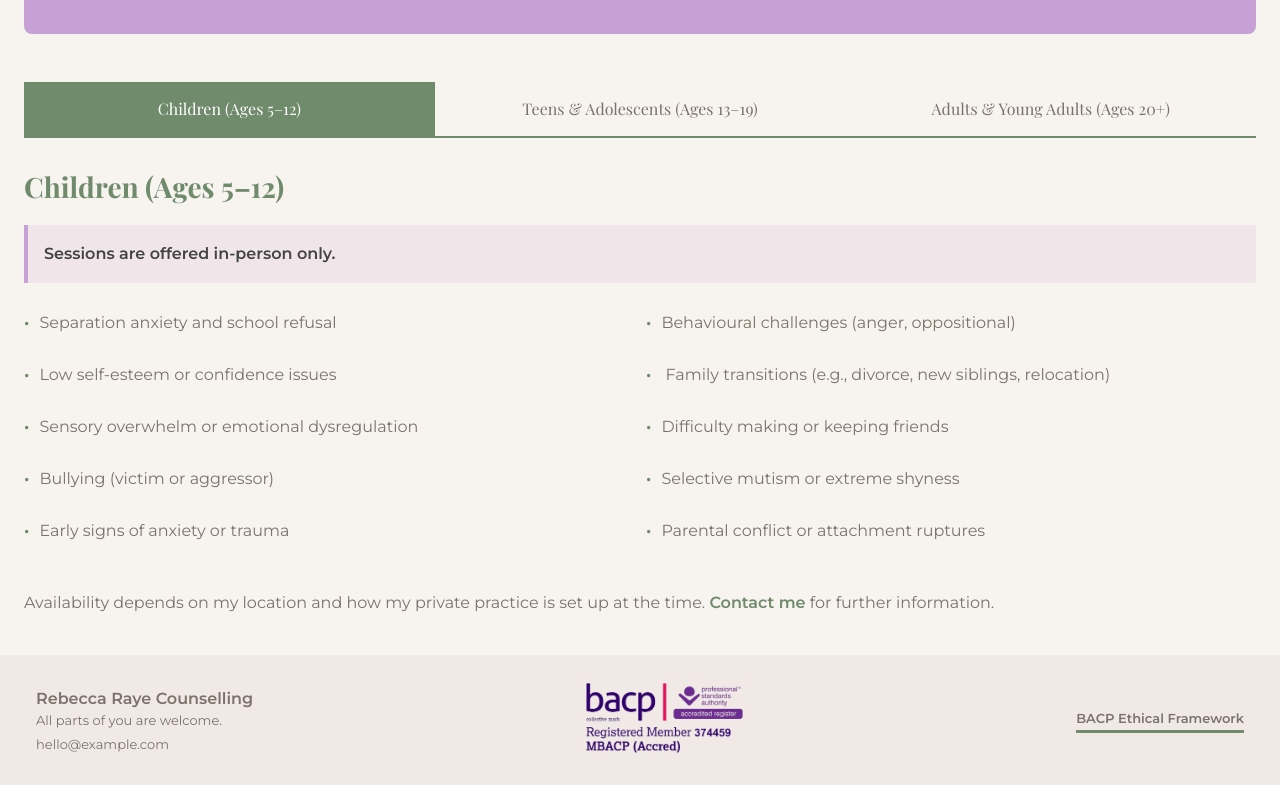
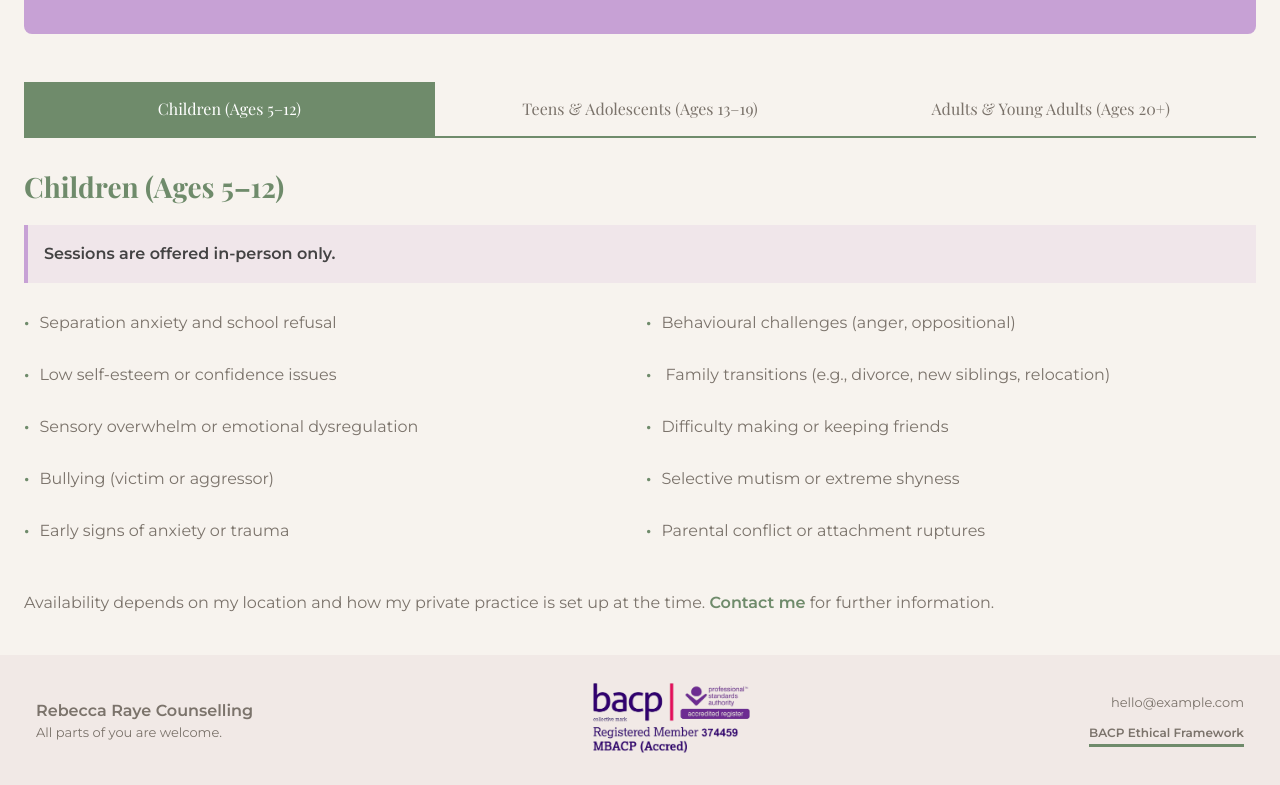
Before and after one commit to joseph-johnson27001/Rebecca-s-Counselling-Site, a Vue app: page / in a window 1280 px wide. Shown: the part 2579-3364 px from the top of the page. Built offline with nearby package versions, Linux system fonts and the light colour scheme.

Commit message:
Footer updates

```diff
--- a/src/components/Footer.vue
+++ b/src/components/Footer.vue
@@ -4,7 +4,6 @@
       <div class="footer-left">
         <strong>Rebecca Raye Counselling</strong>
         <div class="footer-sub">All parts of you are welcome.</div>
-        <div class="footer-email">hello@example.com</div>
       </div>
       <div class="footer-center">
         <a
@@ -17,6 +16,7 @@
         </a>
       </div>
       <div class="footer-right">
+        <div class="footer-email">hello@example.com</div>
         <a
           href="https://www.bacp.co.uk/media/3103/bacp-ethical-framework-for-the-counselling-professions-2018.pdf"
           target="_blank"
@@ -54,7 +54,7 @@
 
 .footer-email {
   font-size: 13px;
-  margin-top: 4px;
+  margin-bottom: 12px;
 }
 
 .footer-center {
@@ -84,8 +84,8 @@
 .ethical-framework-link {
   color: inherit;
   text-decoration: none;
-  font-weight: 700;
-  font-size: 13px;
+  font-weight: 600;
+  font-size: 12px;
   border-bottom: 3px solid var(--accent);
   transition: all 0.2s;
   padding-bottom: 4px;
```
